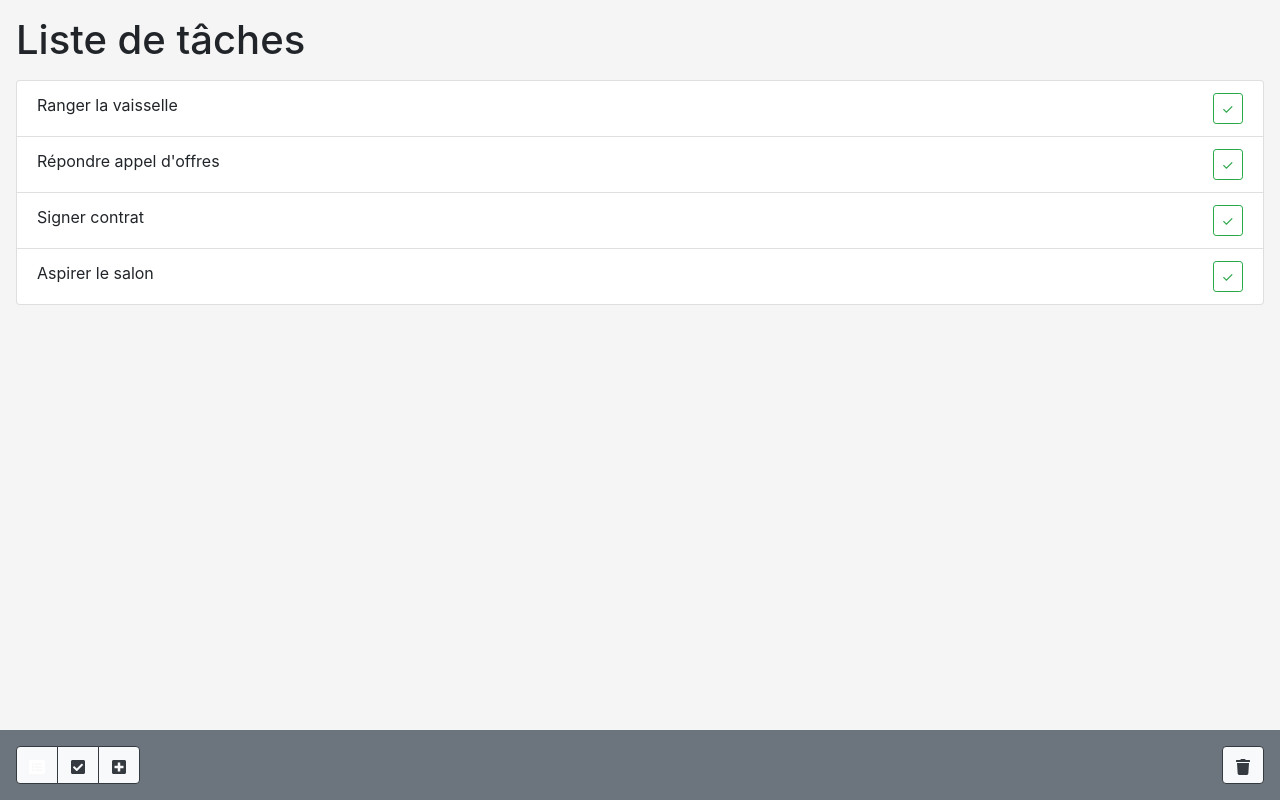
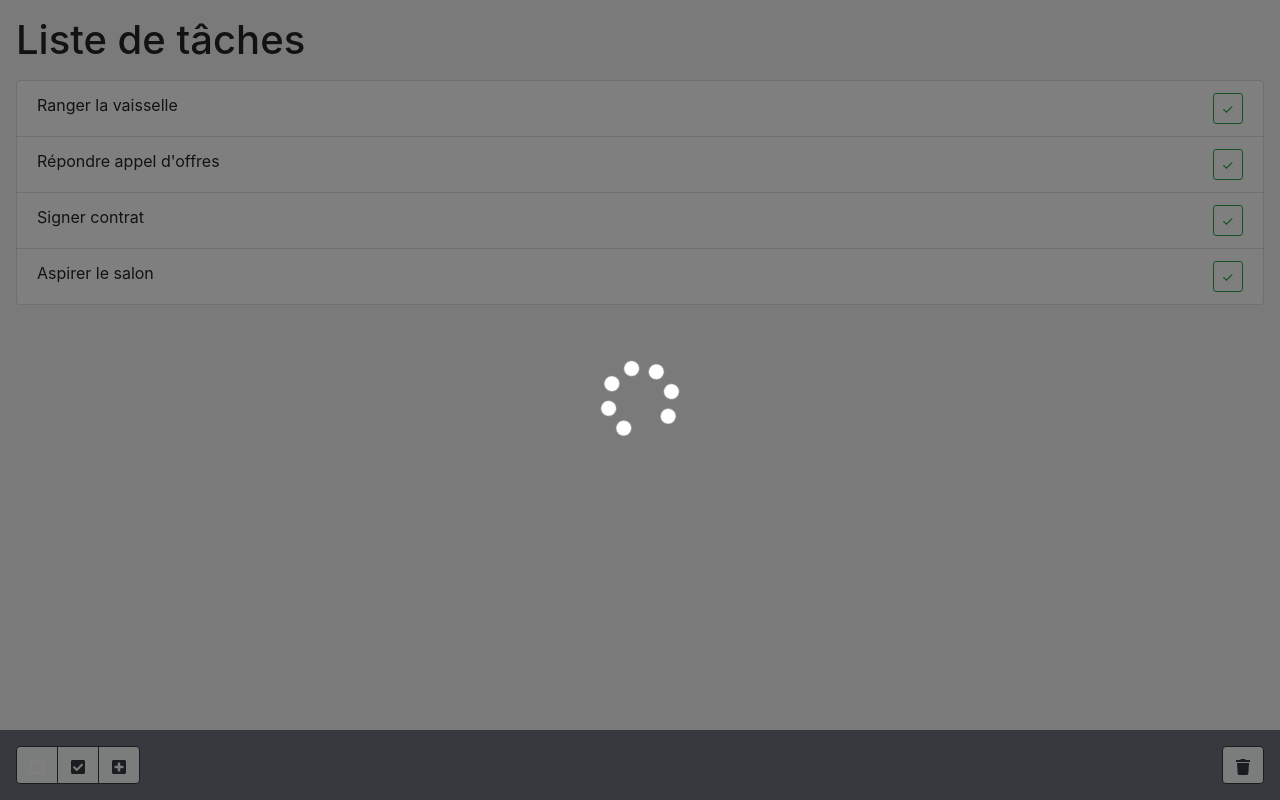
Before and after one commit to OmarATARI/ReactEssentialsCourse, a React (Create React App) app in the folder client/: page / in a window 1280 px wide. Built offline with nearby package versions, Linux system fonts and the light colour scheme.

Commit message:
Create component react-fetching library
Added a simple spinner & added babel

```diff
--- a/client/package.json
+++ b/client/package.json
@@ -37,5 +37,11 @@
       "last 1 firefox version",
       "last 1 safari version"
     ]
+  },
+  "devDependencies": {
+    "@babel/core": "^7.9.6",
+    "@babel/preset-env": "^7.9.6",
+    "babel-loader": "^8.1.0",
+    "webpack": "^4.43.0"
   }
 }
--- a/client/src/components/App.js
+++ b/client/src/components/App.js
@@ -6,12 +6,14 @@ import AddTask from "./AddTask";
 import {BrowserRouter, Switch, Route} from 'react-router-dom';
 import initialData from '../initialData';
 import uniqueid from 'uniqueid';
+import Fetching from "./Fetching";
 
 
 class App extends React.Component{
 
     state = {
-        tasks: initialData
+        tasks: initialData,
+        fetching: true
     };
 
     onToggleCompleted = (taskId) => {
@@ -68,6 +70,7 @@ class App extends React.Component{
         console.log('Bonjour de render');
         return(
             <section id="todo">
+                {this.state.fetching? <Fetching/> : null}
                 <BrowserRouter>
                     <Switch>
                         <Route path="/add-task" render={(props) => <AddTask {...props} onAddTask={this.onAddTask}/>}/>
--- /dev/null
+++ b/client/src/components/Fetching.js
@@ -0,0 +1,10 @@
+import React from 'react';
+import { FaSpinner } from 'react-icons/fa';
+
+const Fetching= () => (
+    <div className="fetching">
+        <FaSpinner className="spinner" />
+    </div>
+);
+
+export default Fetching;
```
Also changed, not shown: 1 other file (tests, documents, lock files or other folders).
